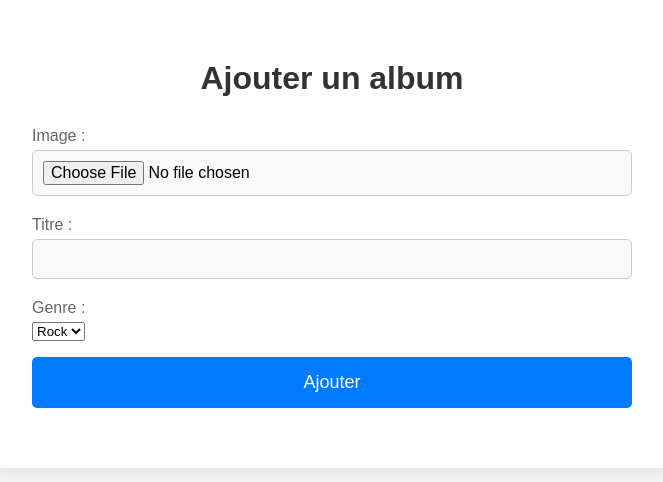
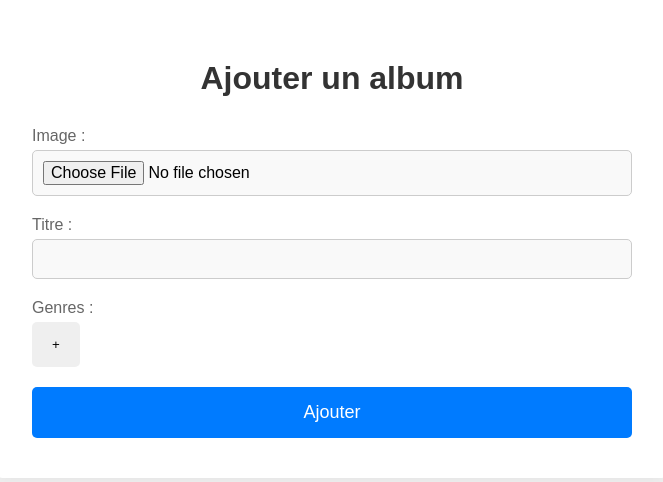
Before and after one commit to ThomasRABILLON/SAE_PHP, a PHP site: page /ajoutAlbum in a window 1280 px wide. Shown: the part 51-533 px from the top of the page, without its empty margins (308-971 px from the left). Run offline with PHP 8.4, Linux system fonts and the light colour scheme.

Commit message:
Ajoutalbum

```diff
--- a/static/ajoutAlbum.css
+++ b/static/ajoutAlbum.css
@@ -52,3 +52,11 @@
   cursor: pointer;
   transition: background-color 0.3s ease;
 }
+
+.boutongenre {
+  padding: 15px 20px 15px 20px; /* top right bottom left */
+  border: none;
+  border-radius: 5px;
+  cursor: pointer;
+  transition: background-color 0.3s ease;
+}
--- a/templates/ajoutAlbum.php
+++ b/templates/ajoutAlbum.php
@@ -53,20 +53,32 @@
                 <label for="titre">Titre :</label>
                 <input type="text" id="titre" name="titre" required>
             </div>
-            <div class="form-group">
-                <label for="categories">Genre :</label>
-                <select id="categories" name="categories" required>
-                    <option value="rock">Rock</option>
-                    <option value="pop">Pop</option>
-                    <option value="rap">Rap</option>
-                    <option value="jazz">Jazz</option>
-                    <option value="classique">c</option>
-                </select>
-                <p> </p>
-                <button class="ajouter">Ajouter</button>
+            <div class="form-group" id="categories-container">
+                <label>Genres :</label>
+                <div id="selected-genres">
+                    <!-- Les genres sélectionnés seront affichés ici -->
+                </div>
+                <button class="boutongenre" type="button" onclick="addGenre()">+</button>
             </div>
-
+            <button class="ajouter">Ajouter</button>
         </form>
     </div>
+    <script>
+        function addGenre() {
+            var select = document.createElement("select");
+            select.name = "categories[]";
+            select.required = true;
+            select.innerHTML = `
+                <option value="rock">Rock</option>
+                <option value="pop">Pop</option>
+                <option value="rap">Rap</option>
+                <option value="jazz">Jazz</option>
+                <option value="classique">Classique</option>
+            `;
+
+            var container = document.getElementById("categories-container");
+            container.appendChild(select);
+        }
+    </script>
 </body>
 </html>
```
